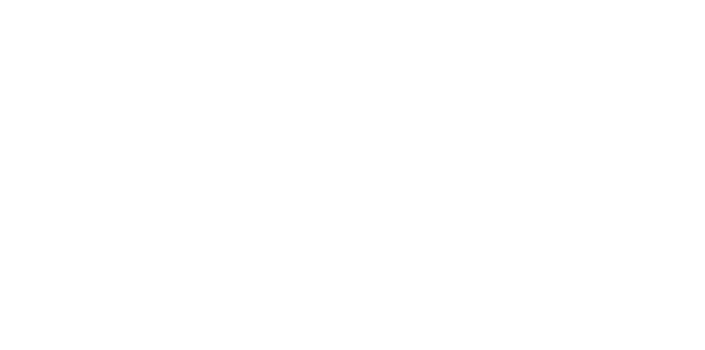
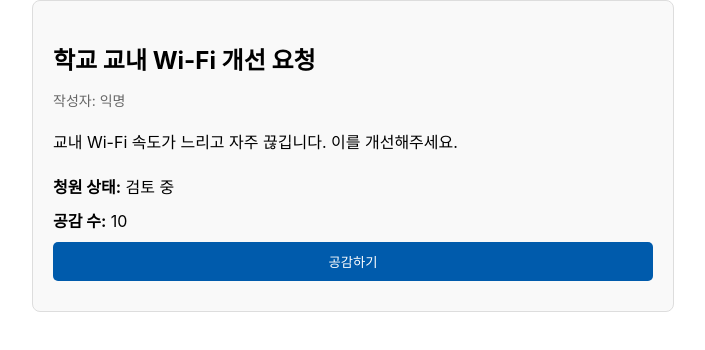
Before and after one commit to ETi0n/-, a React (Create React App) app in the folder frontend/yps/: page /petition-detail/1 in a window 1280 px wide. Before the commit this address had no page. Shown: the top 350 px of the page, without its empty margins (287-992 px from the left). Built offline with nearby package versions, Linux system fonts and the light colour scheme.

Commit message:
Feat : 청원 상세게시물 UI 작성

```diff
--- a/frontend/yps/src/App.js
+++ b/frontend/yps/src/App.js
@@ -1,12 +1,14 @@
 import React from 'react';
 import { BrowserRouter as Router, Routes, Route } from 'react-router-dom';
 import PetitionForm from './pages/PetitionForm/PetitionForm';
+import PetitionDetail from './pages/PetitionDetail/PetitionDetail';
 
 const App = () => {
   return (
     <Router>
       <Routes>
         <Route path="/" element={<PetitionForm />} />
+        <Route path="/petition-detail/:id" element={<PetitionDetail />} />
       </Routes>
     </Router>
   );
--- /dev/null
+++ b/frontend/yps/src/pages/PetitionDetail/PetitionDetail.css
@@ -0,0 +1,43 @@
+.petition-detail {
+    max-width: 600px;
+    margin: 0 auto;
+    padding: 20px;
+    background-color: #f9f9f9;
+    border: 1px solid #ddd;
+    border-radius: 8px;
+  }
+
+  h2 {
+    font-size: 24px;
+    margin-bottom: 10px;
+  }
+
+  .author {
+    font-size: 14px;
+    color: #666;
+    margin-bottom: 20px;
+  }
+
+  .content {
+    font-size: 16px;
+    line-height: 1.5;
+    margin-bottom: 20px;
+  }
+
+  .status, .likes {
+    font-size: 16px;
+    margin-bottom: 10px;
+  }
+
+  button {
+    background-color: #005bac;
+    color: white;
+    border: none;
+    padding: 10px 15px;
+    border-radius: 5px;
+    cursor: pointer;
+  }
+
+  button:hover {
+    background-color: #004080;
+  }
--- /dev/null
+++ b/frontend/yps/src/pages/PetitionDetail/PetitionDetail.js
@@ -0,0 +1,56 @@
+import React, { useState, useEffect } from 'react';
+import { useParams } from 'react-router-dom';
+import './PetitionDetail.css';
+
+const PetitionDetail = () => {
+  const { id } = useParams(); // URL에서 청원 ID 가져오기
+  const [petition, setPetition] = useState(null);
+  const [likes, setLikes] = useState(0);
+
+  // 초기 데이터 로드
+  useEffect(() => {
+    // 백엔드에서 청원 데이터 가져오기 (예제 데이터 사용)
+    const fetchPetition = async () => {
+      // 실제 API 호출로 교체
+      const petitionData = {
+        id: id,
+        title: '학교 교내 Wi-Fi 개선 요청',
+        content: '교내 Wi-Fi 속도가 느리고 자주 끊깁니다. 이를 개선해주세요.',
+        author: '익명',
+        status: '검토 중',
+        likes: 10,
+      };
+      setPetition(petitionData);
+      setLikes(petitionData.likes);
+    };
+
+    fetchPetition();
+  }, [id]);
+
+  // 공감 버튼 클릭 핸들러
+  const handleLike = () => {
+    setLikes((prevLikes) => prevLikes + 1);
+    // API 호출로 공감 수 업데이트
+  };
+
+  if (!petition) return <div>로딩 중...</div>;
+
+  return (
+    <div className="petition-detail">
+      <h2>{petition.title}</h2>
+      <p className="author">작성자: {petition.author}</p>
+      <p className="content">{petition.content}</p>
+
+      <div className="status">
+        <strong>청원 상태:</strong> {petition.status}
+      </div>
+
+      <div className="likes">
+        <strong>공감 수:</strong> {likes}
+        <button onClick={handleLike}>공감하기</button>
+      </div>
+    </div>
+  );
+};
+
+export default PetitionDetail;
```
